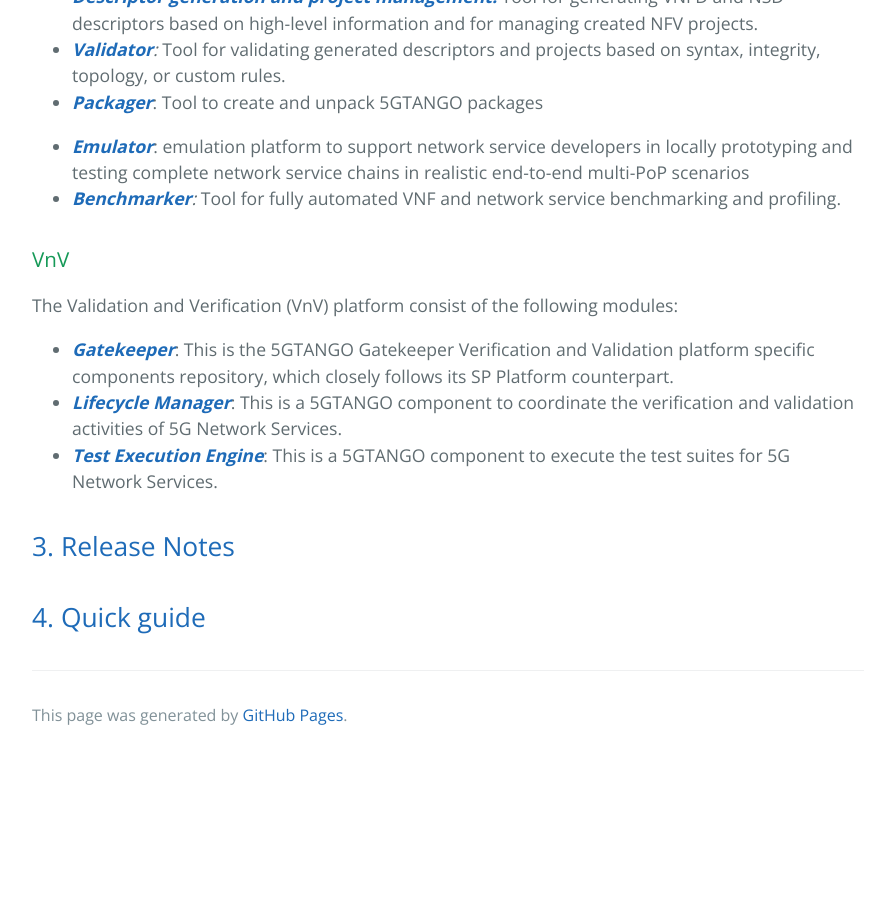
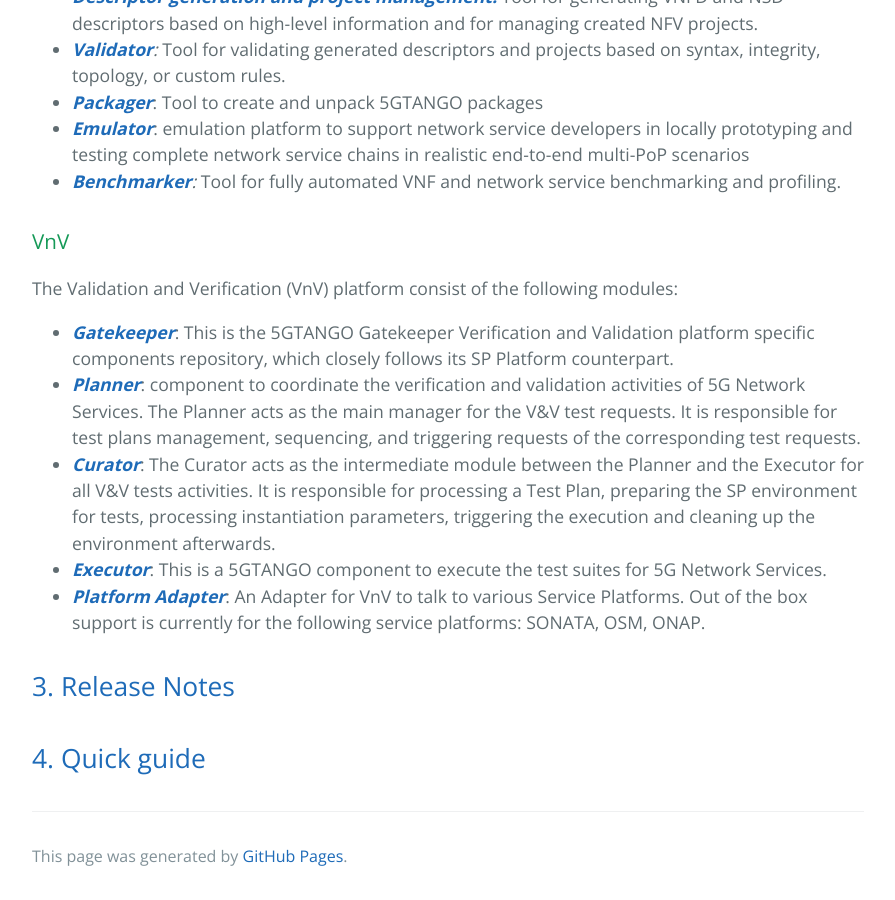
Before and after one commit to sonata-nfv/sonata-nfv.github.io, a Jekyll site: the page built from index.md, in a window 1280 px wide and 900 px high, scrolled down 3883 px. Shown: the whole window, without its empty margins (192-1087 px from the left). Built offline with Jekyll 4.4.1, drawn with Linux system fonts in a browser that asks for light colours; before the commit the page ends 4642 px from its top, so only the background shows below that.

Commit message:
Update index.md

```diff
--- a/index.md
+++ b/index.md
@@ -77,8 +77,7 @@ The service development kit (SDK) consists of the following main modules:
 * *[**Descriptor generation and project management:**](https://github.com/sonata-nfv/tng-sdk-project)* Tool for generating VNFD and NSD descriptors based on high-level information and for managing created NFV projects.
 * *[**Validator**](https://github.com/sonata-nfv/tng-sdk-validation):* Tool for validating generated descriptors and projects based on syntax, integrity, topology, or custom rules.
 * *[**Packager**](https://github.com/sonata-nfv/tng-sdk-package)*: Tool to create and unpack 5GTANGO packages
-
-* ***[Emulator](https://github.com/sonata-nfv/son-emu)***: emulation platform to support network service developers in locally prototyping and testing complete network service chains in realistic end-to-end multi-PoP scenarios
+* *[**Emulator**](https://github.com/sonata-nfv/son-emu)*: emulation platform to support network service developers in locally prototyping and testing complete network service chains in realistic end-to-end multi-PoP scenarios
 * *[**Benchmarker**](https://github.com/sonata-nfv/tng-sdk-benchmark):* Tool for fully automated VNF and network service benchmarking and profiling.
 
 ### VnV
@@ -86,8 +85,11 @@ The service development kit (SDK) consists of the following main modules:
 The Validation and Verification (VnV) platform consist of the following modules:
 
 * ***[Gatekeeper](https://github.com/sonata-nfv/tng-gtk-vnv)***: This is the 5GTANGO Gatekeeper Verification and Validation platform specific components repository, which closely follows its SP Platform counterpart.
-* ***[Lifecycle Manager](https://github.com/sonata-nfv/tng-vnv-lcm)***: This is a 5GTANGO component to coordinate the verification and validation activities of 5G Network Services.
-* ***[Test Execution Engine](https://github.com/sonata-nfv/tng-vnv-tee)***: This is a 5GTANGO component to execute the test suites for 5G Network Services.
+* ***[Planner](https://github.com/sonata-nfv/tng-vnv-planner)***: component to coordinate the verification and validation activities of 5G Network Services. The Planner acts as the main manager for the V&V test requests. It is responsible for test plans management, sequencing, and triggering requests of the corresponding test requests.
+* ***[Curator](https://github.com/sonata-nfv/tng-vnv-curator)***: The Curator acts as the intermediate module between the Planner and the Executor for all V&V tests activities. It is responsible for processing a Test Plan, preparing the SP environment for tests, processing instantiation parameters, triggering the execution and cleaning up the environment afterwards.
+* ***[Executor](https://github.com/sonata-nfv/tng-vnv-executor)***: This is a 5GTANGO component to execute the test suites for 5G Network Services.
+* ***[Platform Adapter](https://github.com/sonata-nfv/tng-vnv-platform-adapter)***: An Adapter for VnV to talk to various Service Platforms. Out of the box support is currently for the following service platforms: SONATA, OSM, ONAP.
+
 
 ## [3. Release Notes](/release_notes)
 
```
